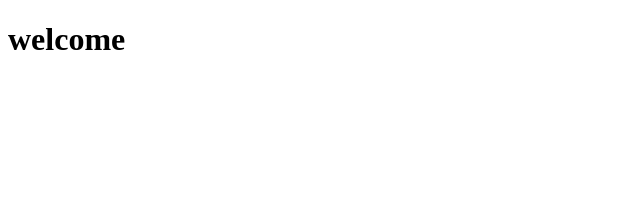
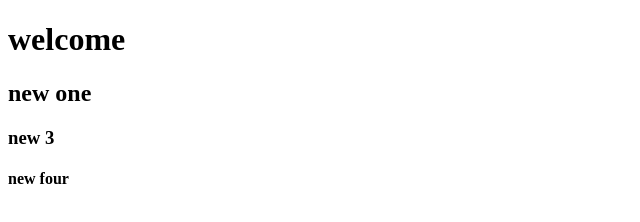
Before and after one commit to sanjan-kum/revert, a plain HTML site: page index.html in a window 1280 px wide. Shown: the whole page, without its empty margins (0-640 px from the left). Drawn offline with Linux system fonts and the light colour scheme.

Commit message:
after reset

```diff
--- a/index.html
+++ b/index.html
@@ -7,5 +7,8 @@
 </head>
 <body>
    <h1>welcome</h1>
+   <h2>new one</h2>
+   <h3>new 3</h3>
+   <h4>new four</h4>
 </body>
 </html>
```
